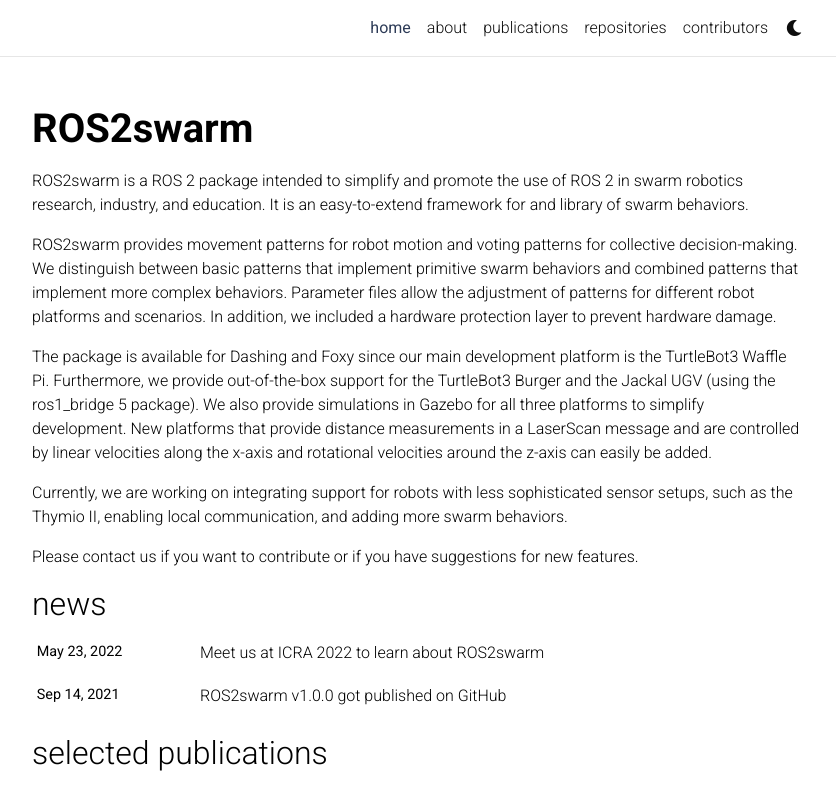
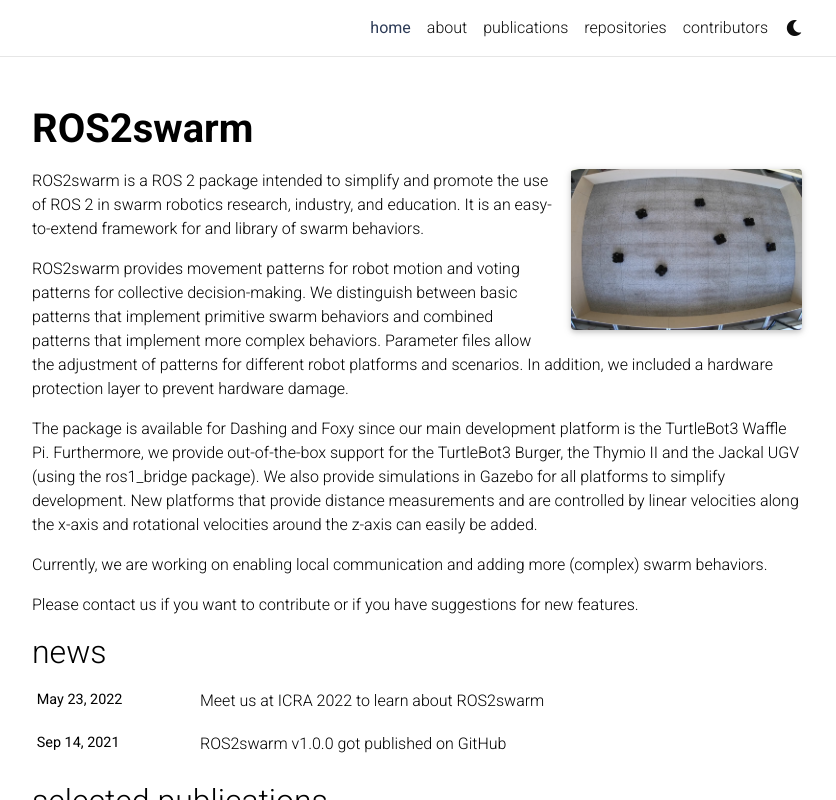
Before and after one commit to ROS2swarm/ROS2swarm.github.io, a Jekyll site: the page built from _pages/home.md, in a window 1280 px wide and 1022 px high, cut to the strip 0-800 px from the top of the window. Shown: the whole strip, without its empty margins (223-1059 px from the left). Built offline with Jekyll 4.4.1, drawn with Linux system fonts in a browser that asks for light colours; full-size pictures stand in for the smaller copies a plugin makes; comment, search, counter and statistics services are not loaded; a style sheet for code colours, icons or effects is not loaded.

Commit message:
Update home.md

```diff
--- a/_pages/home.md
+++ b/_pages/home.md
@@ -19,8 +19,8 @@
 
 ROS2swarm provides movement patterns for robot motion and voting patterns for collective decision-making. We distinguish between basic patterns that implement primitive swarm behaviors and combined patterns that implement more complex behaviors. Parameter files allow the adjustment of patterns for different robot platforms and scenarios. In addition, we included a hardware protection layer to prevent hardware damage.
 
-The package is available for Dashing and Foxy since our main development platform is the TurtleBot3 Waffle Pi. Furthermore, we provide out-of-the-box support for the TurtleBot3 Burger and the Jackal UGV (using the ros1_bridge 5 package). We also provide simulations in Gazebo for all three platforms to simplify development. New platforms that provide distance measurements in a LaserScan message and are controlled by linear velocities along the x-axis and rotational velocities around the z-axis can easily be added.
+The package is available for Dashing and Foxy since our main development platform is the TurtleBot3 Waffle Pi. Furthermore, we provide out-of-the-box support for the TurtleBot3 Burger, the Thymio II and the Jackal UGV (using the ros1_bridge package). We also provide simulations in Gazebo for all platforms to simplify development. New platforms that provide distance measurements and are controlled by linear velocities along the x-axis and rotational velocities around the z-axis can easily be added.
 
-Currently, we are working on integrating support for robots with less sophisticated sensor setups, such as the Thymio II, enabling local communication, and adding more swarm behaviors.
+Currently, we are working on enabling local communication and adding more (complex) swarm behaviors.
 
 Please contact us if you want to contribute or if you have suggestions for new features.
```
Also changed, not shown: other parts of _pages/home.md (+1 -1 lines).
